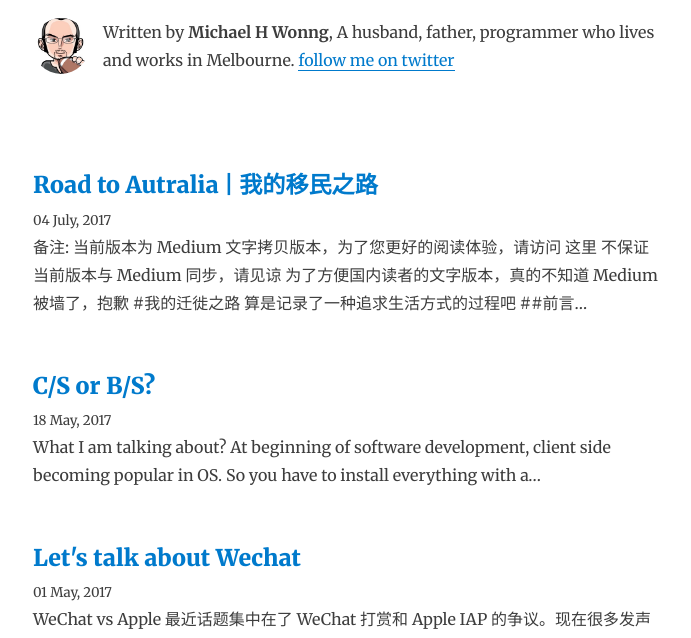
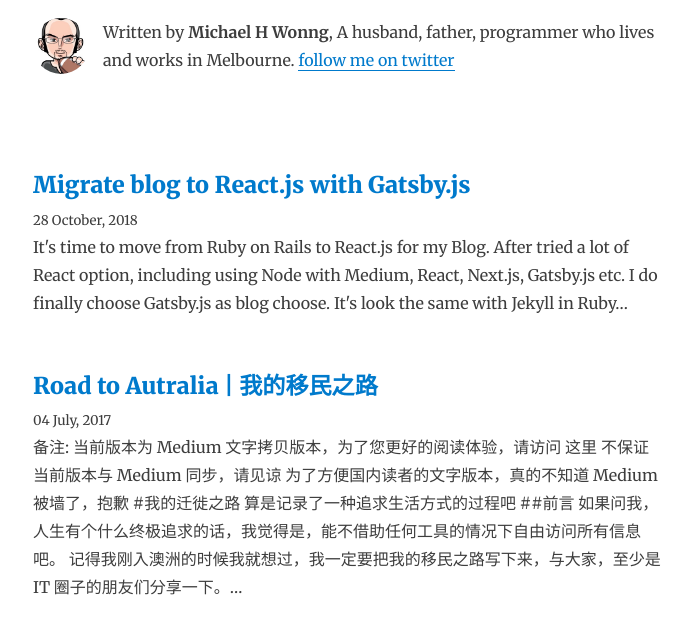
Before and after one commit to mwonng/mwonng-blog-gatsby, a Gatsby site: page / in a window 1280 px wide. Shown: the part 119-757 px from the top of the page, without its empty margins (292-983 px from the left). Built offline with nearby package versions, Linux system fonts and the light colour scheme; Gatsby itself is replaced by a stand-in of ours; some packages are replaced by stand-ins of ours.

Commit message:
add a post

```diff
--- a/src/pages/index.js
+++ b/src/pages/index.js
@@ -60,7 +60,7 @@ export const pageQuery = graphql`
     allMarkdownRemark(sort: { fields: [frontmatter___date], order: DESC }) {
       edges {
         node {
-          excerpt
+          excerpt(pruneLength: 250)
           fields {
             slug
           }
--- /dev/null
+++ b/src/posts/change-to-react-with-gatsbyjs/index.md
@@ -0,0 +1,17 @@
+---
+
+title: "Migrate blog to React.js with Gatsby.js"
+
+date: "2018-10-28"
+
+path: "/posts/migrate-blog-to-reactjs-with-gatsbyjs"
+
+---
+
+It's time to move from **Ruby on Rails** to **React.js** for my Blog.
+
+After tried a lot of React option, including using Node with Medium, React, Next.js, Gatsby.js etc. I do finally choose Gatsby.js as blog choose. It's look the same with Jekyll in Ruby world. I might explain a little bit more for this choice.
+
+But anyway. Its a good start since last time after Medium do not allow me to bind my domain.
+
+I have to say I do love React with GraphQL.
```
